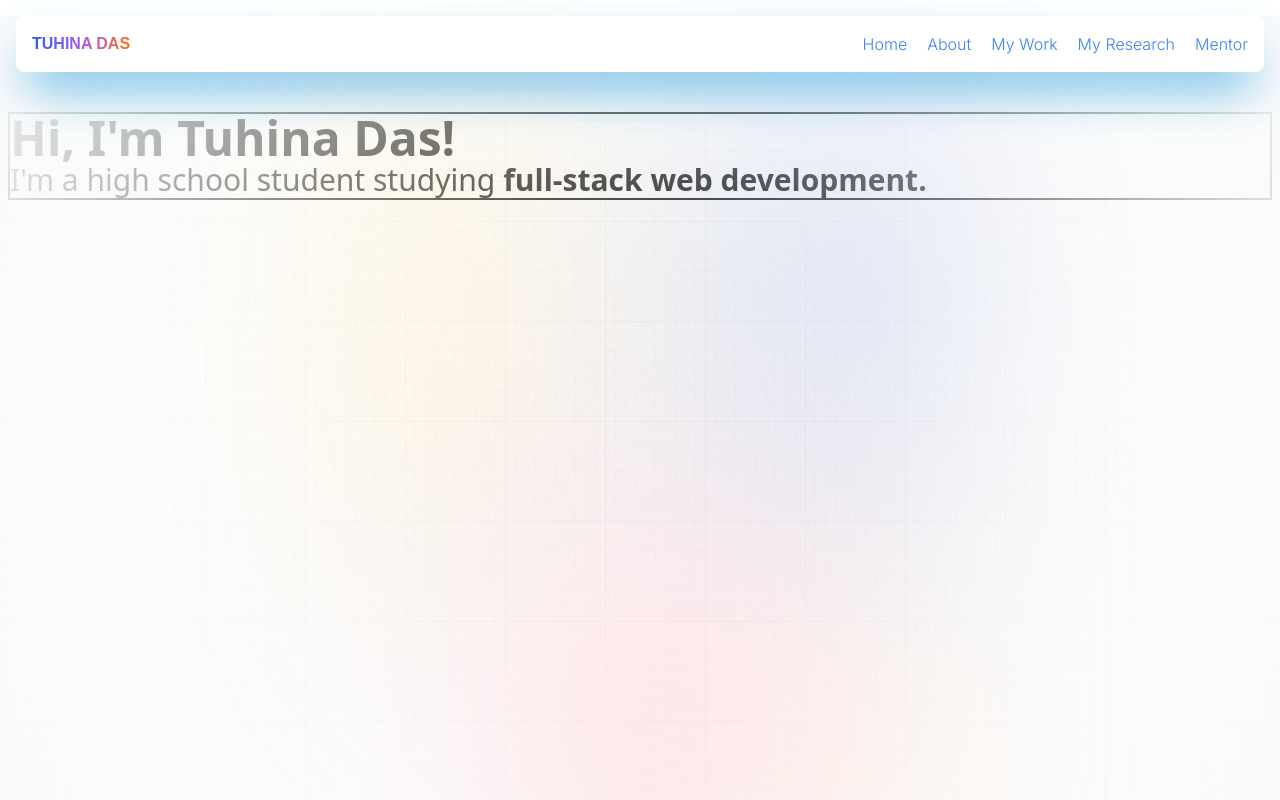
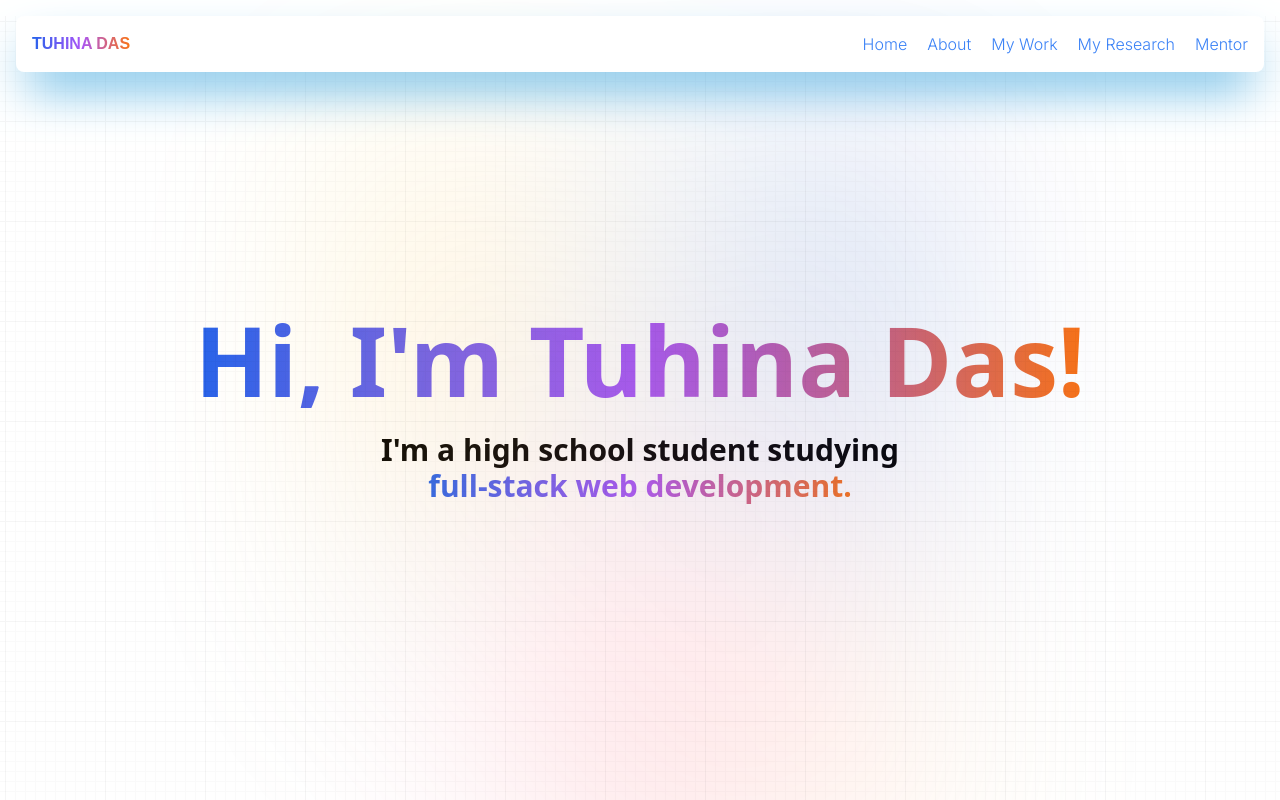
Before and after one commit to tuhina-das/portfolio, a Next.js app: page / in a window 1280 px wide. Built offline with nearby package versions, Linux system fonts and the light colour scheme.

Commit message:
started working on home page :P

```diff
--- a/app/globals.css
+++ b/app/globals.css
@@ -19,7 +19,6 @@
 }
 
 .main:before {
-  background: radial-gradient(circle, rgba(2, 0, 36, 0) 0, #fafafa 100%);
   position: absolute;
   content: "";
   z-index: 2;
@@ -42,7 +41,7 @@
 
 .gradient {
   height: fit-content;
-  z-index: 3;
+  z-index: -1;
   width: 100%;
   max-width: 640px;
   background-image: radial-gradient(
@@ -71,6 +70,11 @@
   }
 }
 
+/* Text Styles */
+.gradient_text {
+  @apply align-middle font-semibold bg-gradient-to-r from-blue-600 via-purple-500 to-orange-500 inline-block text-transparent bg-clip-text;
+}
+
 /* Navbar Styles */
 .nav_styles {
   @apply sticky flex justify-between min-h-[5vh] m-[2vh] rounded-lg shadow-2xl shadow-[#48abe0] h-fit p-[2vh] bg-white;
--- a/app/layout.js
+++ b/app/layout.js
@@ -12,7 +12,9 @@ export default function RootLayout({ children }) {
   return (
     <html Lang="en">
       <body>
-        <div className="main"><div className="gradient" /></div>
+        <div className="main">
+          <div className="gradient" />
+        </div>
 
         <main className="app">{children}</main>
       </body>
--- a/app/page.js
+++ b/app/page.js
@@ -21,19 +21,17 @@ export default function Home() {
         </div>
       </div>
       {/* Home Page Content */}
-      <div className="border-solid border-black border-2 my-10 mx-2 px-3content-center">
-        <h1 className="text-5xl font-semibold font-black">
-          Hi, I'm Tuhina Das!
-        </h1>
-        <span className="flex">
-          <h2 className="text-3xl font-light">
+      <div className="mx-auto text-center max-w-5xl my-[30vh] px-3">
+        <h1 className="text-8xl gradient_text">Hi, I'm Tuhina Das!</h1>
+        <div className="mt-[3vh]">
+          <h2 className="text-3xl font-semibold">
             I'm a high school student studying{" "}
           </h2>
-          <h2 className="text-3xl mx-2 font-semibold">
+          <h2 className="text-3xl mx-2 gradient_text">
             {" "}
             full-stack web development.
           </h2>
-        </span>
+        </div>
       </div>
     </>
   );
```
